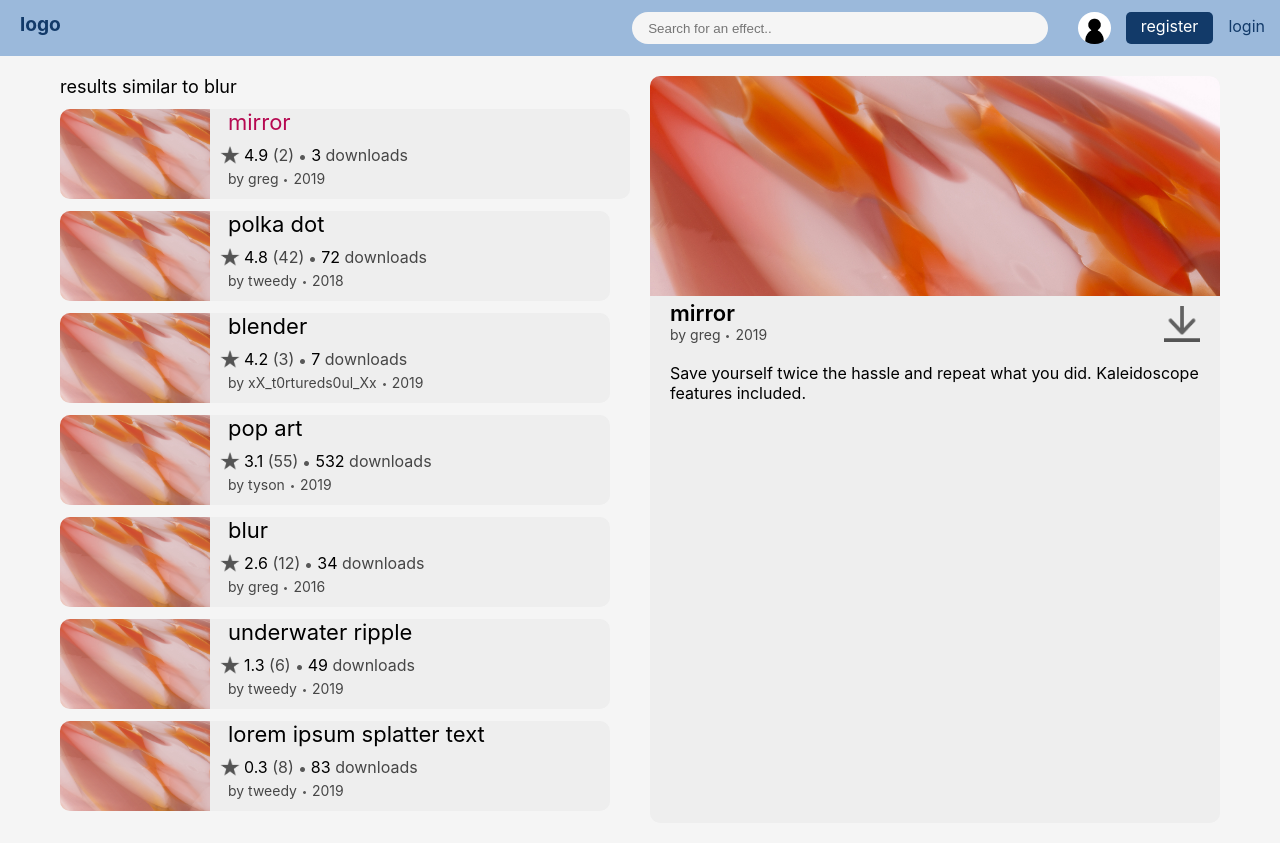
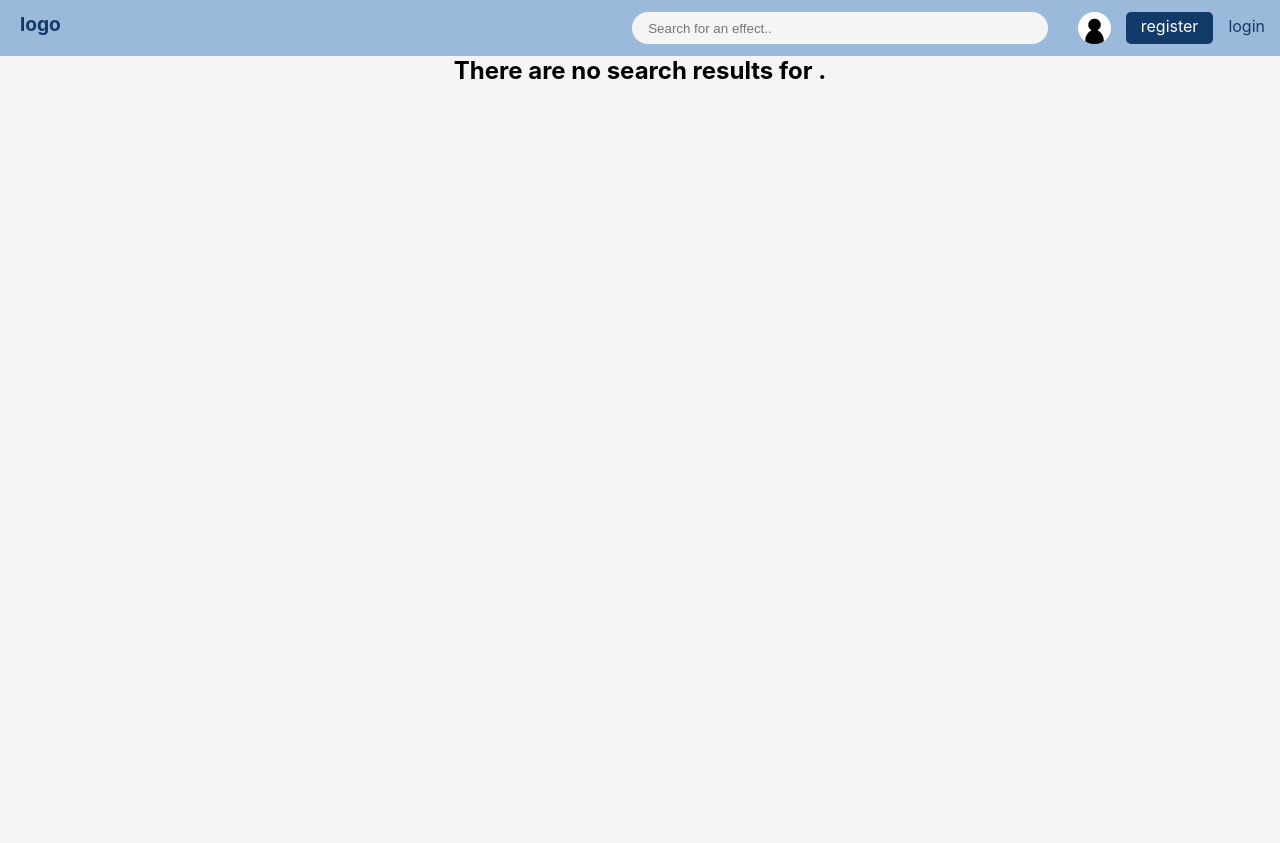
Before and after one commit to B-Evans99/customeffects, a React (Create React App) app in the folder custome/: page /results in a window 1280 px wide. After the commit the page ends 800 px from the top, so only its background shows below. Built offline with nearby package versions, Linux system fonts and the light colour scheme.

Commit message:
(App.css, App.js, ResultsPage, resultBox) hover highlighting on categories

```diff
--- a/custome/src/App.css
+++ b/custome/src/App.css
@@ -23,7 +23,7 @@ a {
   cursor: pointer;
 }
 
-a:hover {
+a:hover{
   color: var(--secondary-highlight);
 }
 
@@ -40,7 +40,7 @@ a:hover {
   margin-top: 2px;
 }
 
-.Filter:hover {
+.Filter:hover, .Category:hover {
   color: var(--highlight);
 }
 
--- a/custome/src/App.js
+++ b/custome/src/App.js
@@ -75,8 +75,8 @@ function App() {
     "miscellaneous"
   ]);
 
-  // 1 = category, 2 = search, 3 = description/recommendations
-  let [resultsType, setResultsType] = useState([3, "blur"]);
+  // 0 = no search, 1 = category, 2 = search, 3 = description/recommendations
+  let [resultsType, setResultsType] = useState([0, " "]);
 
   return (
     <Router>
--- a/custome/src/ResultsPage.js
+++ b/custome/src/ResultsPage.js
@@ -16,7 +16,7 @@ const ResultsPage = (props) => {
 
 
 
-    if(results.length<1 || focusedEffect==undefined){
+    if(results.length<1 || focusedEffect==undefined || props.resultsType[0] == 0){
         return <div className="ResultsPage">
             <h2>There are no search results for {props.searchString}.</h2>
         </div>
--- a/custome/src/components/resultBox.js
+++ b/custome/src/components/resultBox.js
@@ -18,7 +18,7 @@ const ResultBox = props => {
     <div className="resultBox" >
       <div className= "resultsTitle">
         {/* this functions- don't delete it again */}
-          {resultsType[0] == 1? resultsType[1] + " category results": resultsType[0] == 2? "search results for " + resultsType[1]: "results similar to " + resultsType[1]}
+          {resultsType[0] == 1? "results for " + resultsType[1] + " category": resultsType[0] == 2? "search results for " + resultsType[1]: "results similar to " + resultsType[1]}
        </div>
         {results.map(effect =>{
            return <ResultCard effect = {effect} focusedEffect = {focusedEffect} setFocusedEffect={setFocusedEffect} />;
```
